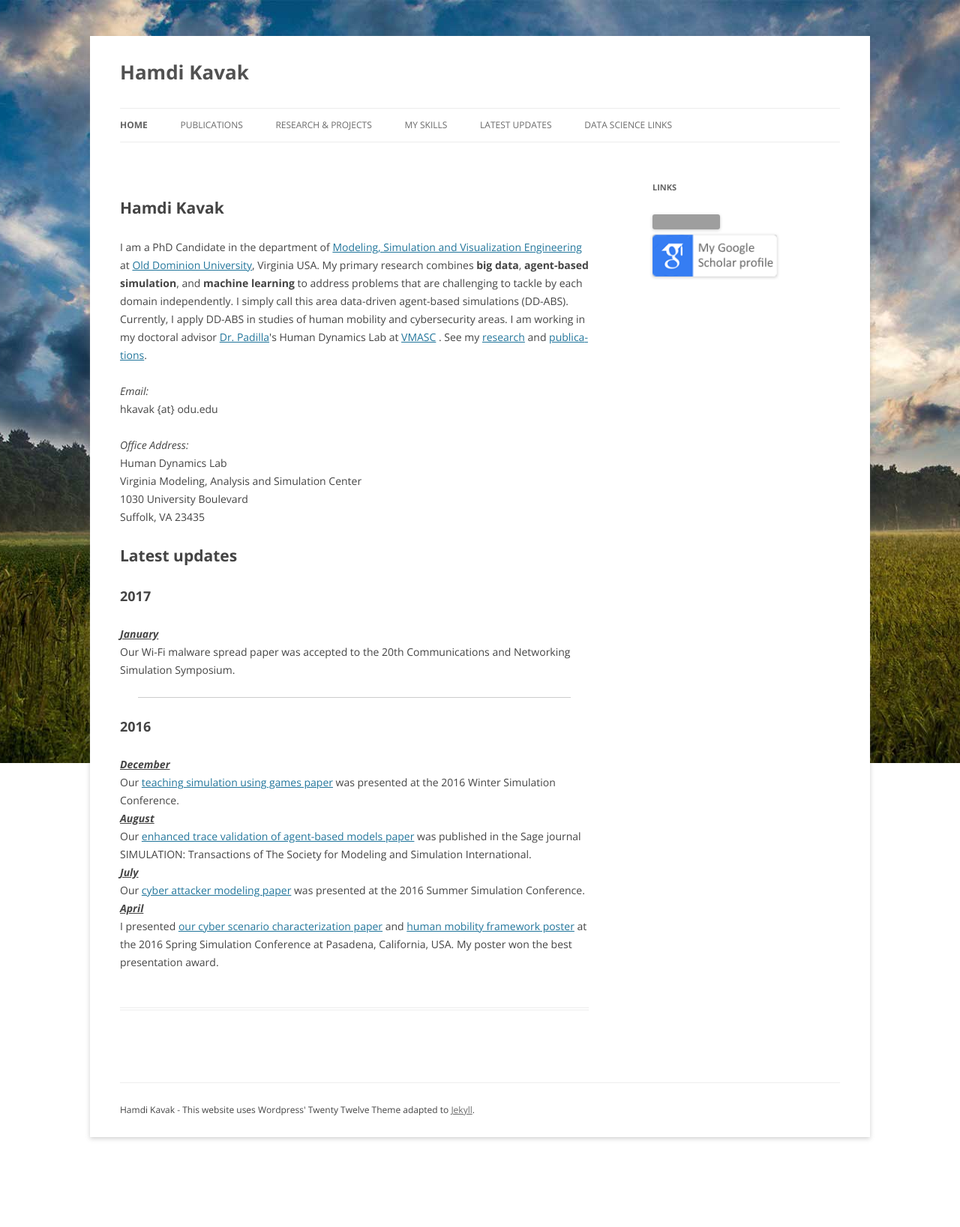
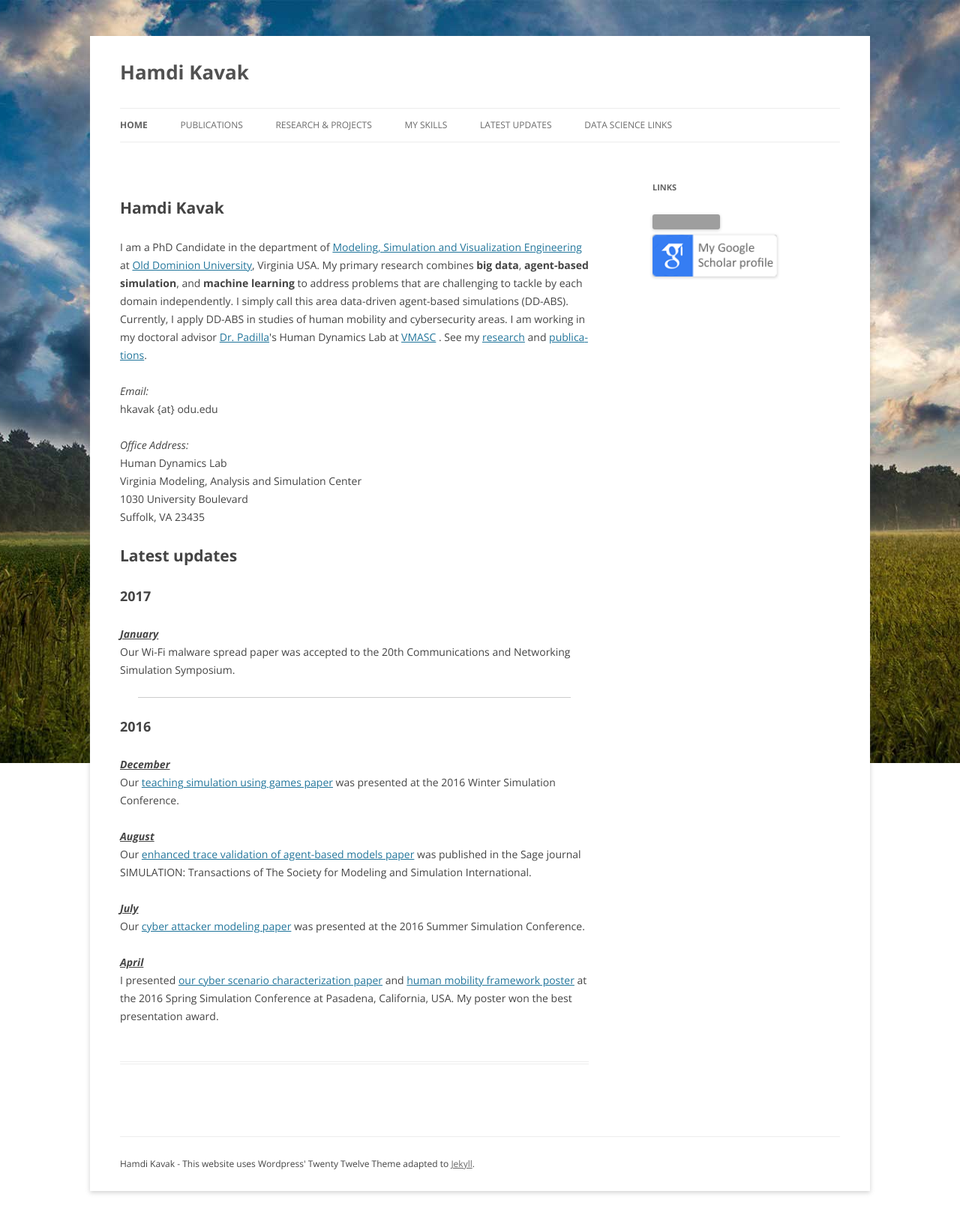
Before and after one commit to hamdikavak/hamdikavak.github.io, a Jekyll site: the page built from index.html, in a window 1280 px wide. Shown: the whole page at 75% size. Built offline with Jekyll 4.4.1, drawn with Linux system fonts in a browser that asks for light colours; nearby versions of some CDN libraries; library files that are not in the unit come from our copies; before the commit the page ends 1565 px from its top, so only the background shows below that; grey boxes are pictures that could not be loaded.

Commit message:
Update index.html

```diff
--- a/index.html
+++ b/index.html
@@ -26,15 +26,20 @@ Suffolk, VA 23435</p>
 Our Wi-Fi malware spread paper was accepted to the 20th Communications and Networking Simulation Symposium.
 <hr />
 <h2>2016</h2>
+<p>
 <strong><em><u>December</u></em></strong><br />
 Our <a href="https://www.researchgate.net/publication/311679896_Using_Simulation_Games_for_Teaching_and_Learning_Discrete-Event_Simulation" target="_blank"> teaching simulation using games paper</a> was presented at the 2016 Winter Simulation Conference.
-<br />
+</p>
+<p>
 <strong><em><u>August</u></em></strong> <br />
 Our <a href="hamdikavak.com/publications/download/SIMULATION_2016_Accepted.pdf" target="_blank">enhanced trace validation of agent-based models paper</a> was published in the Sage journal SIMULATION: Transactions of The Society for Modeling and Simulation International.
-<br />
+</p>
+<p>
 <strong><em><u>July</u></em></strong> <br />
 Our <a href="https://www.researchgate.net/profile/Hamdi_Kavak/publication/305764162_Towards_Modeling_Factors_that_Enable_an_Attacker/links/579f6a0108aece1c721562b6.pdf" target="_blank">cyber attacker modeling paper</a> was presented at the 2016 Summer Simulation Conference.
-<br />
+</p>
+<p>
 <strong><em><u>April</u></em></strong> <br />
 I presented <a href="https://www.researchgate.net/publication/299820368_A_Characterization_of_Cybersecurity_Simulation_Scenarios" target="_blank">our cyber scenario characterization paper</a> and <a href="https://www.researchgate.net/publication/299889096_Human_Mobility_Simulation_Framework_Using_Big_Data_and_Agents" target="_blank">human mobility framework poster</a> at the 2016 Spring Simulation Conference at Pasadena, California, USA.
 My poster won the best presentation award.
+  </p>
```
